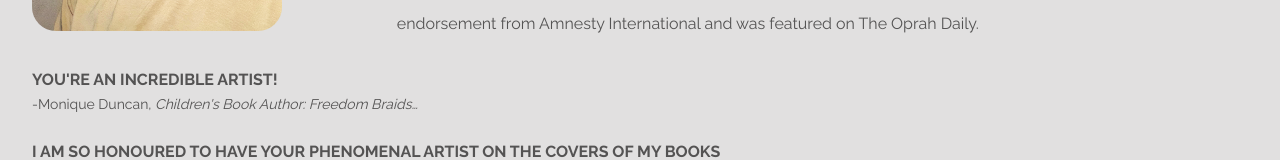
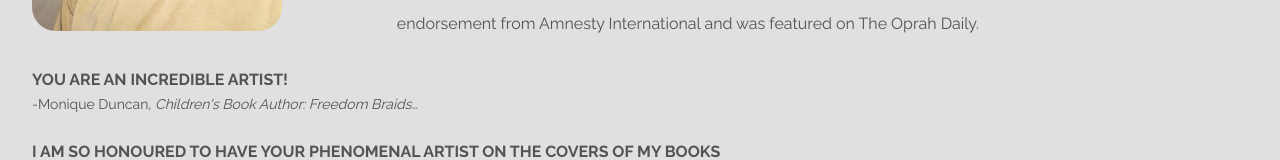
Before and after one commit to Enigmatic-Eni/oboh-draws, a Next.js app: page /about in a window 1280 px wide. Shown: the part 412-572 px from the top of the page. Built offline with nearby package versions, Linux system fonts and the light colour scheme.

Commit message:
fixed apostrophe

```diff
--- a/pages/about.tsx
+++ b/pages/about.tsx
@@ -21,7 +21,7 @@ export default function About() {
                 </div>
                 <br />
                 <div>
-                    <p> <span className=' font-semibold'>YOU'RE AN INCREDIBLE ARTIST! </span>
+                    <p> <span className=' font-semibold'>YOU ARE AN INCREDIBLE ARTIST! </span>
                         <br />
                         <span className=' text-sm'>-Monique Duncan,<span className=' italic'> Children&apos;s Book Author: Freedom Braids… </span></span>
                         <br />
```
